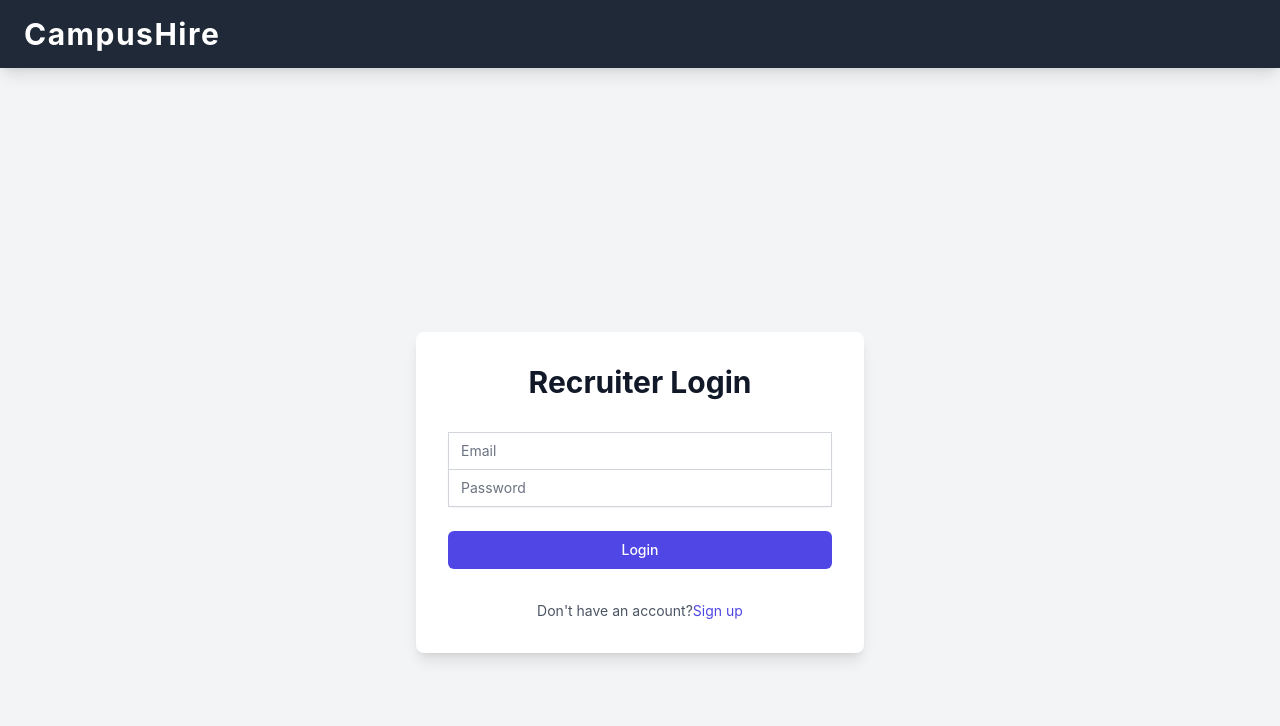
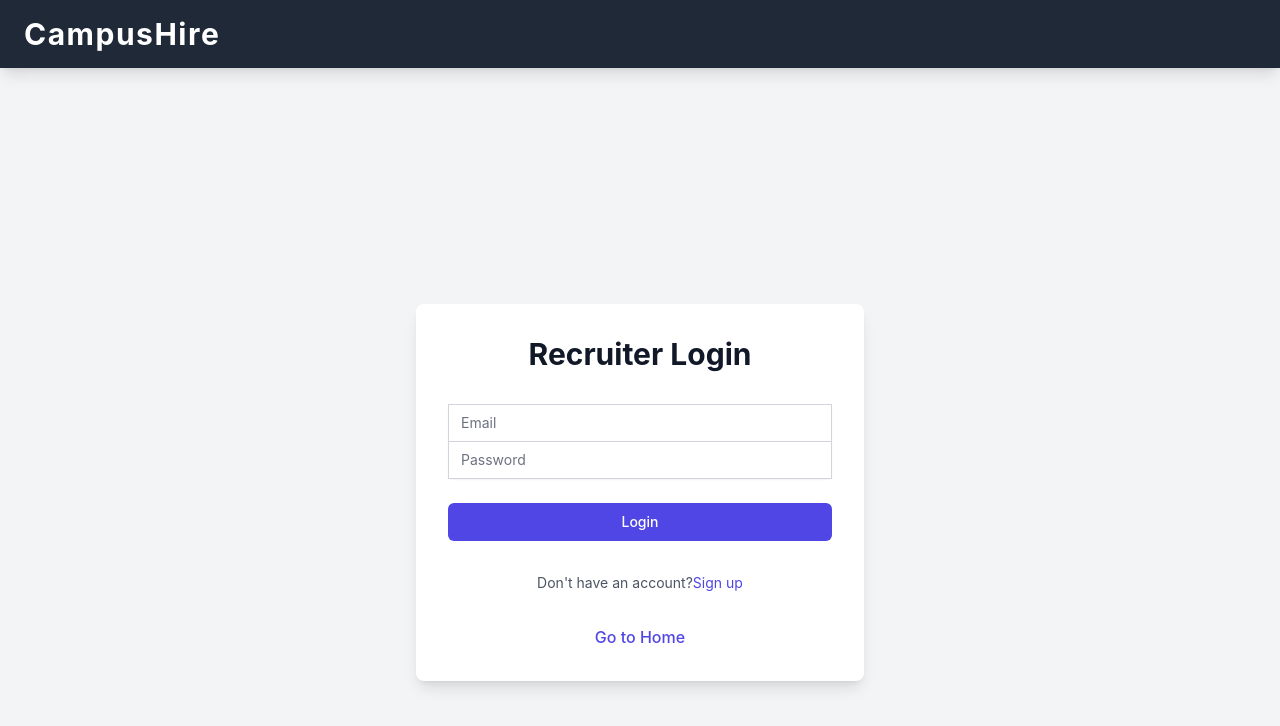
Before and after one commit to jayantgoyal1502/CampusHire, a React (Create React App) app in the folder frontend/: page /login/recruiter in a window 1280 px wide. Shown: the top 726 px of the page. Built offline with nearby package versions, Linux system fonts and the light colour scheme.

Commit message:
Added navigation to home button in sign up and login pages

```diff
--- a/frontend/src/pages/RecruiterLoginPage.js
+++ b/frontend/src/pages/RecruiterLoginPage.js
@@ -66,6 +66,15 @@ const RecruiterLoginPage = () => {
                         </button>
                     </p>
                 </div>
+                <div className="text-center mt-4">
+                    <button
+                        type="button"
+                        onClick={() => navigate('/')}
+                        className="text-indigo-600 hover:text-indigo-800 font-medium"
+                    >
+                        Go to Home
+                    </button>
+                </div>
             </div>
         </div>
     );
--- a/frontend/src/pages/RecruiterRegisterPage.js
+++ b/frontend/src/pages/RecruiterRegisterPage.js
@@ -253,6 +253,15 @@ const RecruiterRegisterPage = () => {
                         </button>
                     </p>
                 </div>
+                <div className="text-center mt-4">
+                    <button
+                        type="button"
+                        onClick={() => navigate('/')}
+                        className="text-indigo-600 hover:text-indigo-800 font-medium"
+                    >
+                        Go to Home
+                    </button>
+                </div>
             </div>
         </div>
     );
--- a/frontend/src/pages/StudentLoginPage.js
+++ b/frontend/src/pages/StudentLoginPage.js
@@ -55,6 +55,15 @@ const StudentLoginPage = () => {
                         </button>
                     </div>
                 </form>
+                <div className="text-center mt-4">
+                    <button
+                        type="button"
+                        onClick={() => navigate('/')}
+                        className="text-indigo-600 hover:text-indigo-800 font-medium"
+                    >
+                        Go to Home
+                    </button>
+                </div>
             </div>
         </div>
     );
--- a/frontend/src/pages/StudentRegisterPage.js
+++ b/frontend/src/pages/StudentRegisterPage.js
@@ -103,6 +103,15 @@ const RegisterPage = () => {
                         Register Now
                     </button>
                 </form>
+                <div className="text-center mt-4">
+                    <button
+                        type="button"
+                        onClick={() => navigate('/')}
+                        className="text-indigo-600 hover:text-indigo-800 font-medium"
+                    >
+                        Go to Home
+                    </button>
+                </div>
             </div>
         </div>
     );
```
